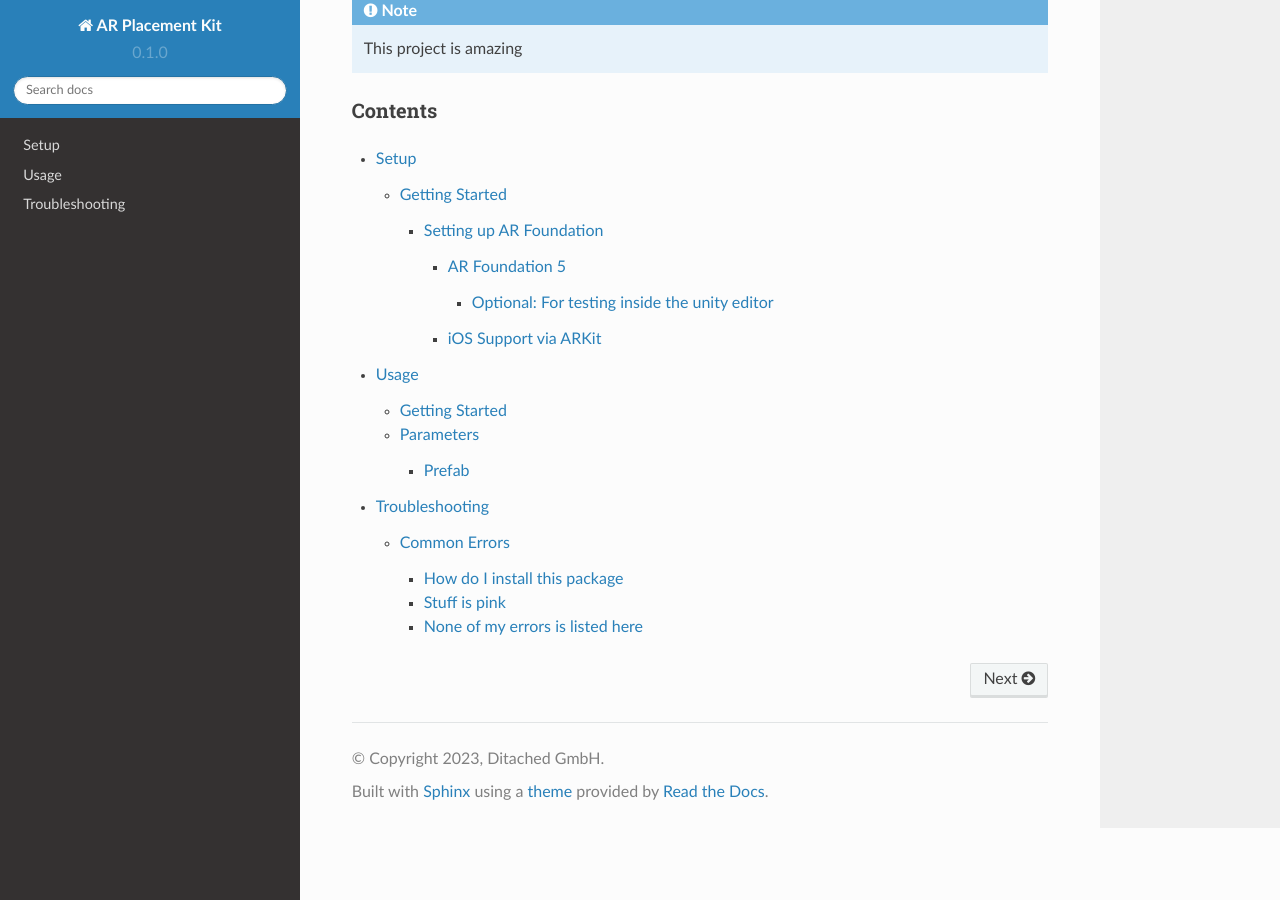
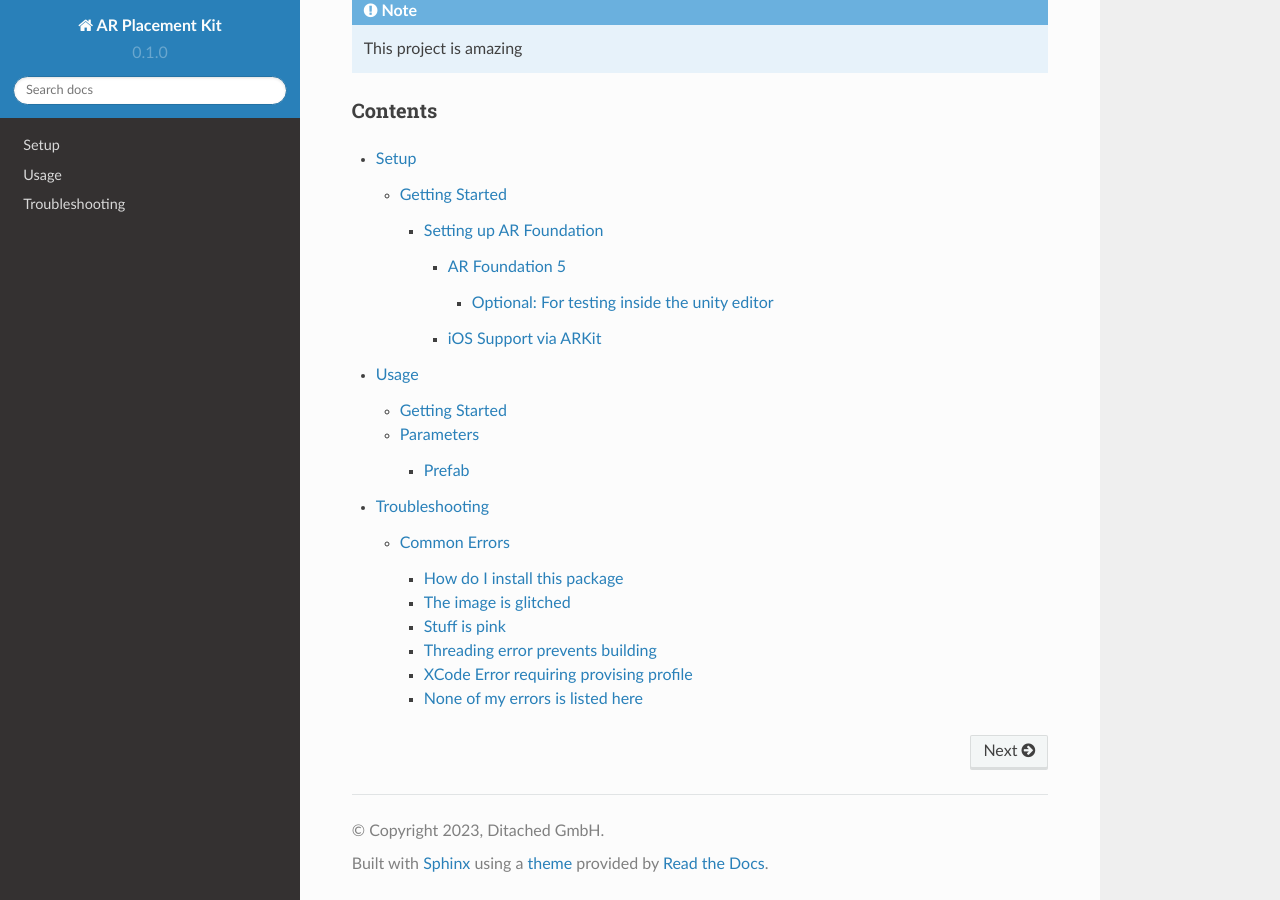
Before and after one commit to Ditached/ARPlacementKit-Docs, a Sphinx documentation site: the page built from docs/source/index.rst, in a window 1280 px wide and 900 px high, scrolled down 564 px. Built offline with Sphinx 7.4.7 and the Read the Docs theme 2.0.0, drawn with Linux system fonts in a browser that asks for light colours.

Commit message:
Setting up URP troubel

```diff
--- a/docs/source/troubleshooting.rst
+++ b/docs/source/troubleshooting.rst
@@ -14,6 +14,17 @@
 
 
 =================
+The image is glitched
+=================
+If it looks something like this
+
+.. image:: images/Glitch.jpeg
+    :width: 500
+
+when deploying to your device, then URP is not setup with AR Foundation.
+Follow these `steps here to fix it <https://docs.unity3d.com/Packages/com.unity.xr.arfoundation@5.0/manual/project-setup/universal-render-pipeline.html>`_.
+
+=================
 Stuff is pink
 =================
 When objects are rendered pink, you are probably not using the URP (Universal Render Pipeline). Starting the a new project with the 3D (URP) starting template will prevent this problem. But it is also possible to upgrade.
@@ -21,6 +32,22 @@
 
 
 =================
+Threading error prevents building
+=================
+This is a Unity related error. Restarting the project seems to help.
+
+
+=================
+XCode Error requiring provising profile
+=================
+XCode requires a provising profile whenever you make an build. Setting XCode to automatically manage signing should work.
+
+.. image:: images/XCodeSigning.png
+    :width: 500
+
+For further information make sure to check the Unity and or XCode docs.
+
+=================
 None of my errors is listed here
 =================
 Oh no! We do apologize for that. We try to support you as best and as quick as we can. Drop us a mail at support@ditached.de and we will try to help you out.
```
Also changed, not shown: docs/source/images/XCodeSigning.png (added), 1 other file.
